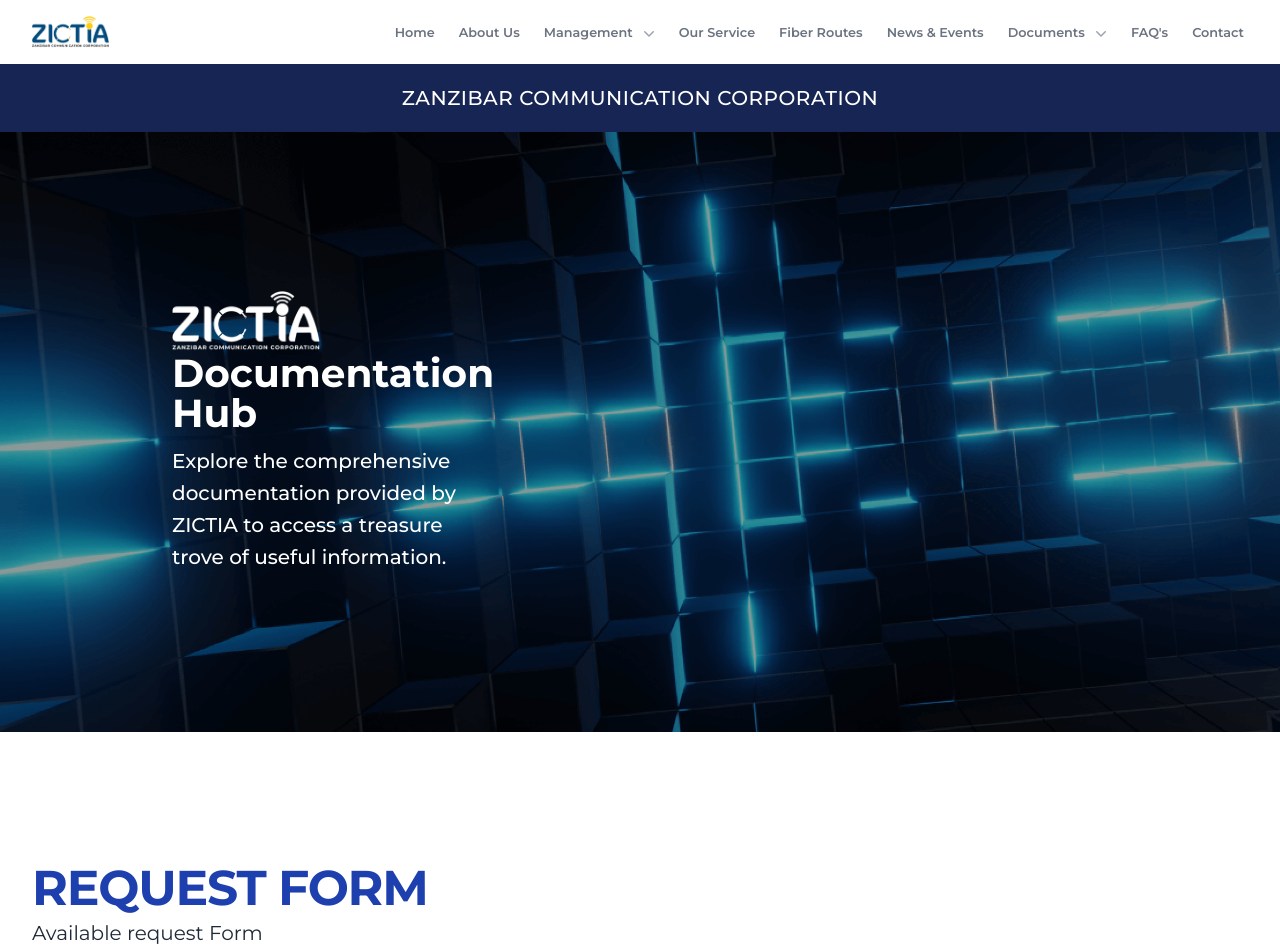
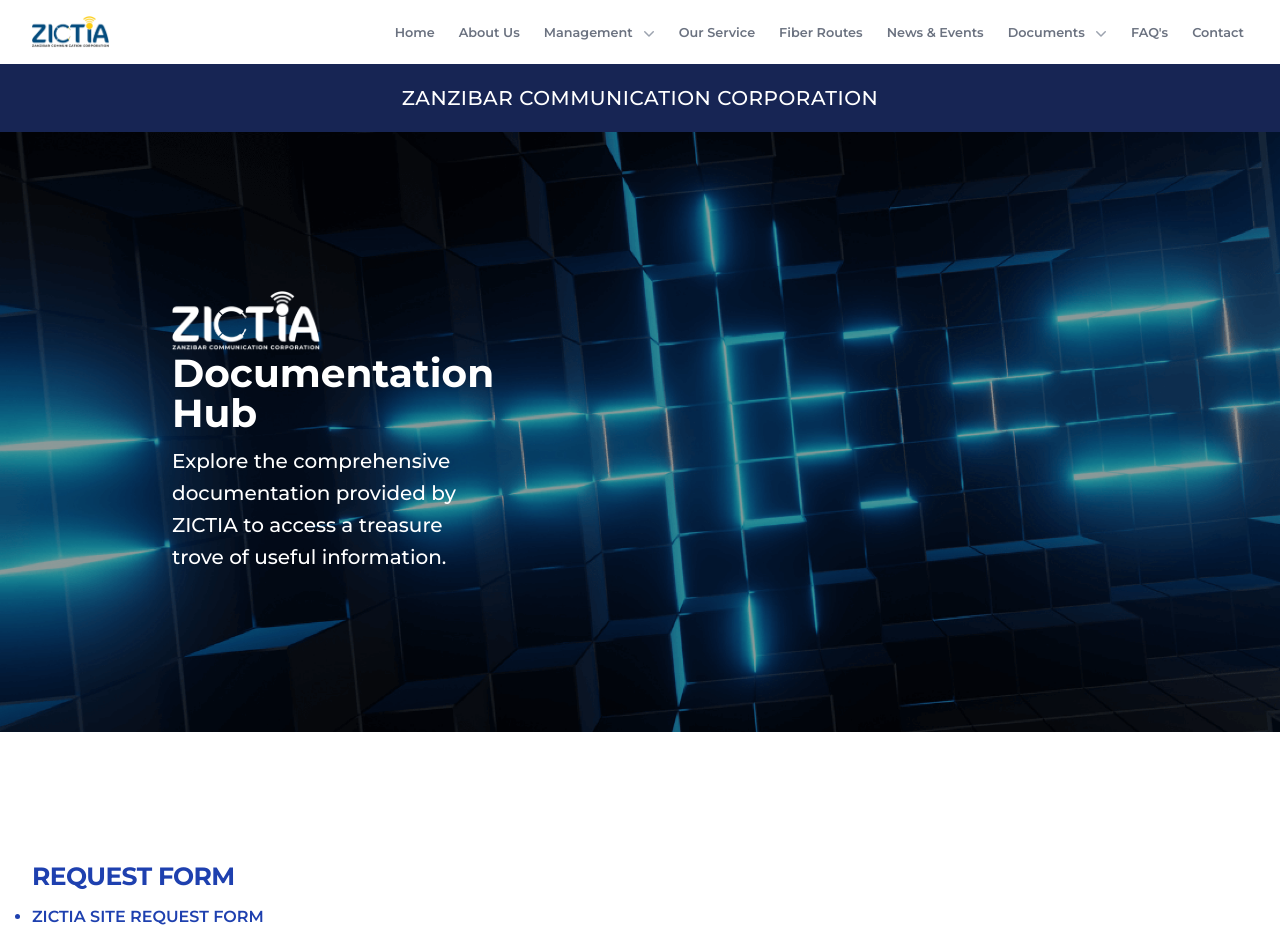
Before and after one commit to threefoldfoundation/www_zictia_demo, a Vue app: page /request_Form in a window 1280 px wide. Shown: the top 952 px of the page. Built offline with nearby package versions, Linux system fonts and the light colour scheme.

Commit message:
update titles

```diff
--- a/src/components/ListContent.vue
+++ b/src/components/ListContent.vue
@@ -2,13 +2,11 @@
   <div class="px-6 container lg:mx-auto py-10 mx-4 lg:py-32 lg:px-8">
     <div class="">
       <h2
-        class="my-1 md:text-3xl lg:text-5xl leading-none uppercase font-bold tracking-tight text-blue-800"
+        class="my-1 text-2xl leading-none uppercase font-bold tracking-tight text-blue-800"
       >
         {{ $route.params.docs.replace(/_/g, " ") }}
       </h2>
-      <p class="text-xl leading-8 text-gray-800">
-        Available {{ $route.params.docs.replace(/_/g, " ") }}
-      </p>
+
       <ul class="list-disc my-4">
         <li
           v-for="doc in docs"
--- a/src/components/NavbarView.vue
+++ b/src/components/NavbarView.vue
@@ -275,20 +275,20 @@ export default {
           path: "",
           children: [
             {
-              name: "Tender",
-              path: "/tender",
+              name: "Legal Tenders",
+              path: "/legal_tenders",
             },
             {
-              name: "Legalact",
-              path: "/legal_act",
+              name: "Legal Acts",
+              path: "/legal_acts",
             },
             {
-              name: "Brochure",
-              path: "/brochure",
+              name: "Brochures",
+              path: "/brochures",
             },
             {
-              name: "Form",
-              path: "/form",
+              name: "Request Form",
+              path: "/request_Form",
             },
           ],
         },
--- a/src/views/DocsPage.vue
+++ b/src/views/DocsPage.vue
@@ -39,7 +39,7 @@ export default {
           content: "content",
         },
       ],
-      tender: [
+      legal_tenders: [
         {
           name: "PUBLIC NOTICE.",
           url: "./files/TENDER/TENDER.docx",
@@ -55,14 +55,14 @@ export default {
           url: "./files/TENDER/GPN.pdf",
         },
       ],
-      legal_act: [
+      legal_acts: [
         {
           name:
             "AN ACT TO ESTABLISH THE ZANZIBAR INFORMATION COMMUNICATION TECHNOLOGY INFRUSTRUCTURE AGENCY AND TO MAKE PROVISIONS FOR PROVIDING ICT INFRUSTRUCTURE SERVICES AND OTHER MATTERS CONNECTED THEREWITH.",
           url: "./files/LEGAL_ACTS/LEGAL_ACT.pdf",
         },
       ],
-      brochure: [
+      brochures: [
         {
           name: "2021 BRONCHURE",
           url: "./files/BROCHURES/2021.pdf",
@@ -72,7 +72,7 @@ export default {
           url: "./files/BROCHURES/2019BROCHURES.pdf",
         },
       ],
-      form: [
+      request_Form: [
         {
           name: "ZICTIA SITE REQUEST FORM",
           url: "./files/FORM/ZICTIASITEREQUESTFORM.pdf",
```
